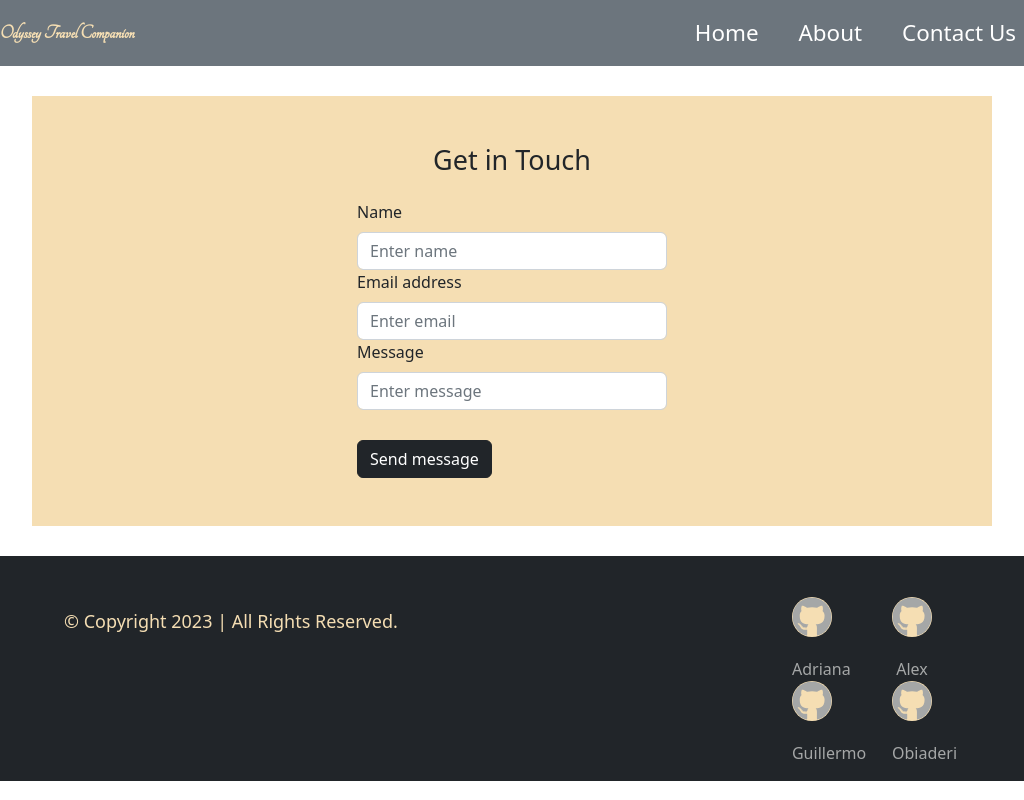
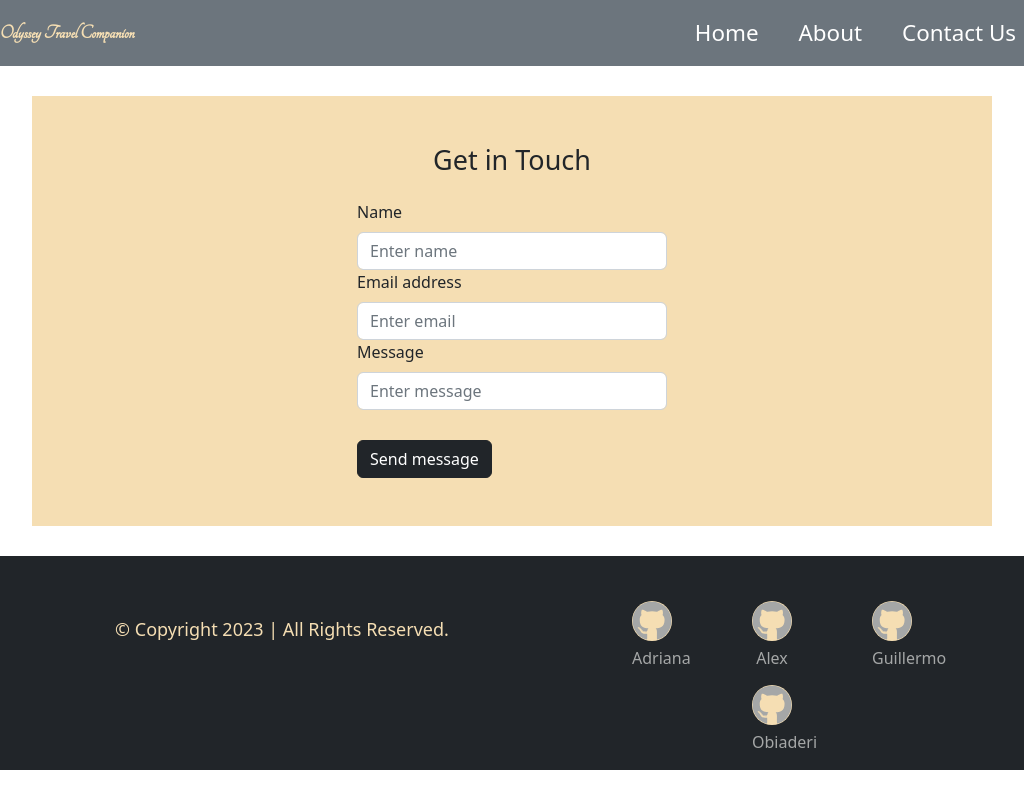
Before and after one commit to abuttle2/odyssey-travel-companion, a React (Create React App) app: page /contact in a window 1024 px wide. Built offline with nearby package versions, Linux system fonts and the light colour scheme.

Commit message:
added media query e style update

```diff
--- a/src/App.js
+++ b/src/App.js
@@ -4,6 +4,7 @@ import './Navbar.css';
 import './Home.css';
 import './About.css';
 import './ContactUs.css';
+import './footer.css';
 
 import Navbar from './components/pages/Navbar';
 import Home from './components/pages/Home';
--- a/src/components/pages/Footer.js
+++ b/src/components/pages/Footer.js
@@ -1,5 +1,4 @@
 import React from 'react';
-import '../../footer.css';
 import { Container, Row, Col } from 'react-bootstrap';
 import { FontAwesomeIcon} from '@fortawesome/react-fontawesome';
 import { faGithub } from '@fortawesome/free-brands-svg-icons';
@@ -8,13 +7,13 @@ import { faGithub } from '@fortawesome/free-brands-svg-icons';
 
 function Footer () {
     return (
-      <footer className="footer bg-dark">
-        <Container>
+      <footer className="footer bg-dark" fixed={"bottom"}>
+        <Container className='container'>
             <Row>
-              <Col className='col-sm-12 col-md-6 col-lg-8'>
+              <Col className='C-1'>
                 <p className='copyright-text'>&copy; Copyright 2023 | All Rights Reserved.</p>
               </Col>
-                <Col className='col-sm-12 col-md-6 col-lg-4 text-center py-3'>
+                <Col className='C-2  text-center'>
                   <ul className='social_media-icons'>
                     <li>
                       <a href="https://github.com/Adriana-Camarotto">
--- a/src/footer.css
+++ b/src/footer.css
@@ -1,3 +1,5 @@
+
+
 .footer {
     margin: 10px auto;
     height: auto;
@@ -9,10 +11,19 @@
     text-size-adjust: auto;
 }
 
+.col-1 {
+    flex-basis: 40%;
+}
+
+.col-2 {
+    flex-basis: 60%;
+}
+
 .footer .social_media-icons a {
     width: 40px;
     height: 40px;
-    line-height: 40px;
+    line-height: 25px;
+    margin-top: 15px;
     margin-left: 60px;
     margin-right: 0;
     border-radius: 100%;
@@ -20,22 +31,19 @@
     }
 
 .copyright-text {
+    margin-top:  24px;
     color: wheat;
     margin-top: 60px;
     margin-left: 20px;
     text-align: left;
+    line-height: 1.5;
 }
 
+
 /* make footer and maps-iframe responsive by using media queries */
-@media (max-width: 991px) {
-    .footer [class^=col-] {
-        text-align: left;
-        margin-bottom: 30px;
-        height: auto;
-    }
-}
 
-@media (max-width: 767px) {
+/*This media query targets devices with a maximum width of 575 pixels, such as smartphones in portrait orientation.*/
+@media(max-width: 575px) {
     .footer {
         padding-bottom: 0;
         height: auto;
@@ -45,8 +53,55 @@
     .footer .social_media-icons {
         text-align: center;
     }
+    .C-1,
+    .C-2 {
+        flex-basis:50%;
+    }
 
+    .footer .social_media-icons{
+        margin-top: 20px;
+    }
+
+    .footer .social_media-icons a {
+        font-size: 14px;
+    }
+    .icon {
+        width: 30px;
+        height: 30px;
+    }
 }
+
+/* This media query targts devices with a minimum width of 992 pixels and maximum width of 1199 pixels, such as tablets in landscape orientation. */
+@media (min-width: 992px) and (max-width: 1199px){
+    .footer {
+        padding-bottom: 0;
+        height: auto;
+    }
+
+    .footer .copyright-text,
+    .footer .social_media-icons {
+        text-align: center;
+    }
+    .C-1,
+    .C-2 {
+        flex-basis: 100%;
+
+    }
+
+    .footer .social_media-icons {
+        margin-top: 30px;
+    }
+
+    .footer .social_media-icons li {
+        margin-right: 20px;
+    }
+
+    .icon {
+        width: 50px;
+        height: 50px;
+    }
+}
+
 .icon {
     width: 40px;
     height: 40px;
@@ -55,10 +110,7 @@
 
 }
 .social_media-icons {
-    margin-top: 25px;
     padding-left: 0;
-    margin-bottom: 0;
-    list-style: none;
 }
 
 .social_media-icons li {
@@ -67,13 +119,10 @@
 }
 
 .social_media-icons a {
-
     color: #a5a7a7;
     font-size: 16px;
     display: inline-block;
-    line-height: 44px;
     text-align: center;
-    margin-right: 2px;
     border-radius: 100px;
     -webkit-transition: all .2s linear;
     -o-transition: all .2s linear;
@@ -91,7 +140,7 @@
 }
 
 .social_media-icons.size-sm a {
-    line-height: 34px;
+    line-height: 60px;
     height: 34px;
     width: 34px;
     font-size: 14px;
```
